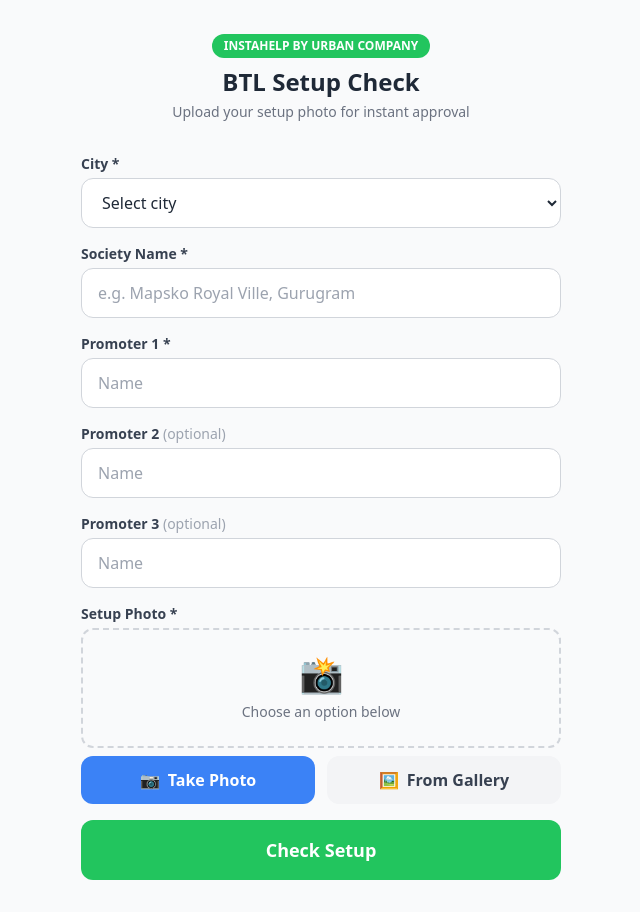
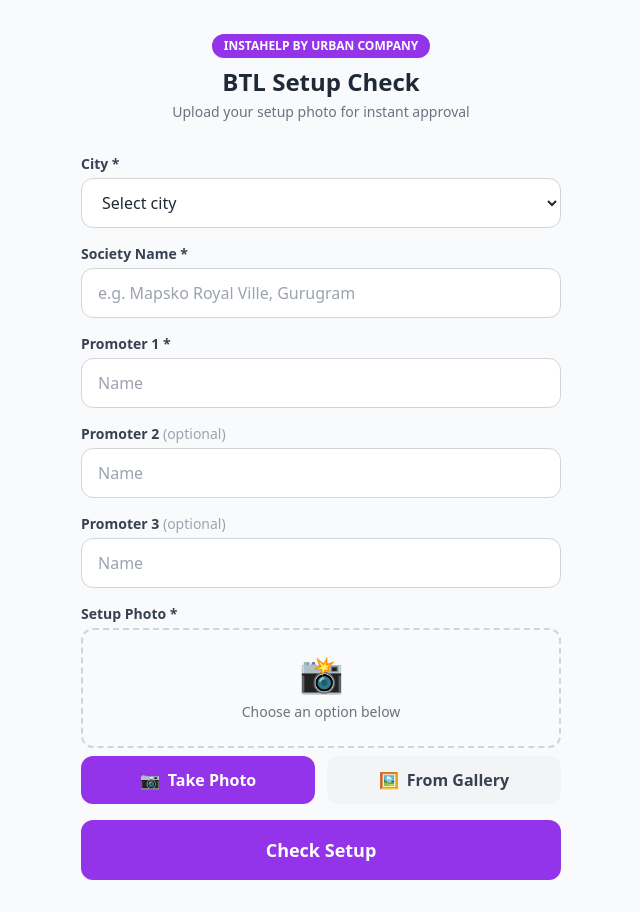
Before and after one commit to anshhgupta-instahelp/btl-setup-form, a Next.js app: page / in a window 1280 px wide. Shown: the whole page, without its empty margins (319-959 px from the left). Built offline with nearby package versions, Linux system fonts and the light colour scheme.

Commit message:
Change form theme from green to purple

```diff
--- a/app/page.js
+++ b/app/page.js
@@ -87,19 +87,19 @@
     <main className="max-w-lg mx-auto px-4 py-8">
       {/* Header */}
       <div className="text-center mb-8">
-        <div className="inline-block bg-green-500 text-white text-xs font-bold px-3 py-1 rounded-full mb-2">INSTAHELP BY URBAN COMPANY</div>
+        <div className="inline-block bg-purple-600 text-white text-xs font-bold px-3 py-1 rounded-full mb-2">INSTAHELP BY URBAN COMPANY</div>
         <h1 className="text-2xl font-bold text-gray-800">BTL Setup Check</h1>
         <p className="text-gray-500 text-sm mt-1">Upload your setup photo for instant approval</p>
       </div>
 
       {result ? (
-        <div className={`rounded-2xl p-6 text-center shadow-lg ${result.approved ? 'bg-green-50 border-2 border-green-400' : 'bg-red-50 border-2 border-red-400'}`}>
+        <div className={`rounded-2xl p-6 text-center shadow-lg ${result.approved ? 'bg-purple-50 border-2 border-purple-400' : 'bg-red-50 border-2 border-red-400'}`}>
           <div className="text-5xl mb-3">{result.approved ? '✅' : '❌'}</div>
-          <h2 className={`text-2xl font-bold mb-2 ${result.approved ? 'text-green-700' : 'text-red-700'}`}>
+          <h2 className={`text-2xl font-bold mb-2 ${result.approved ? 'text-purple-700' : 'text-red-700'}`}>
             {result.approved ? 'Setup Approved!' : 'Not Approved'}
           </h2>
           {result.approved ? (
-            <p className="text-green-700 font-semibold text-lg">Please proceed</p>
+            <p className="text-purple-700 font-semibold text-lg">Please proceed</p>
           ) : (
             <div className="text-left mt-4">
               <p className="text-red-700 font-semibold mb-2">Issues found:</p>
@@ -124,7 +124,7 @@
             <label className="block text-sm font-semibold text-gray-700 mb-1">City *</label>
             <select required value={form.city}
               onChange={e => setForm(f => ({ ...f, city: e.target.value }))}
-              className="w-full border border-gray-300 rounded-xl px-4 py-3 text-gray-800 focus:outline-none focus:ring-2 focus:ring-green-400 bg-white">
+              className="w-full border border-gray-300 rounded-xl px-4 py-3 text-gray-800 focus:outline-none focus:ring-2 focus:ring-purple-400 bg-white">
               <option value="">Select city</option>
               {CITIES.map(c => <option key={c}>{c}</option>)}
             </select>
@@ -135,7 +135,7 @@
             <label className="block text-sm font-semibold text-gray-700 mb-1">Society Name *</label>
             <input type="text" required placeholder="e.g. Mapsko Royal Ville, Gurugram" value={form.society}
               onChange={e => setForm(f => ({ ...f, society: e.target.value }))}
-              className="w-full border border-gray-300 rounded-xl px-4 py-3 text-gray-800 focus:outline-none focus:ring-2 focus:ring-green-400" />
+              className="w-full border border-gray-300 rounded-xl px-4 py-3 text-gray-800 focus:outline-none focus:ring-2 focus:ring-purple-400" />
           </div>
 
           {/* Promoters */}
@@ -143,26 +143,26 @@
             <label className="block text-sm font-semibold text-gray-700 mb-1">Promoter 1 *</label>
             <input type="text" required placeholder="Name" value={form.promoter1}
               onChange={e => setForm(f => ({ ...f, promoter1: e.target.value }))}
-              className="w-full border border-gray-300 rounded-xl px-4 py-3 text-gray-800 focus:outline-none focus:ring-2 focus:ring-green-400" />
+              className="w-full border border-gray-300 rounded-xl px-4 py-3 text-gray-800 focus:outline-none focus:ring-2 focus:ring-purple-400" />
           </div>
           <div>
             <label className="block text-sm font-semibold text-gray-700 mb-1">Promoter 2 <span className="text-gray-400 font-normal">(optional)</span></label>
             <input type="text" placeholder="Name" value={form.promoter2}
               onChange={e => setForm(f => ({ ...f, promoter2: e.target.value }))}
-              className="w-full border border-gray-300 rounded-xl px-4 py-3 text-gray-800 focus:outline-none focus:ring-2 focus:ring-green-400" />
+              className="w-full border border-gray-300 rounded-xl px-4 py-3 text-gray-800 focus:outline-none focus:ring-2 focus:ring-purple-400" />
           </div>
           <div>
             <label className="block text-sm font-semibold text-gray-700 mb-1">Promoter 3 <span className="text-gray-400 font-normal">(optional)</span></label>
             <input type="text" placeholder="Name" value={form.promoter3}
               onChange={e => setForm(f => ({ ...f, promoter3: e.target.value }))}
-              className="w-full border border-gray-300 rounded-xl px-4 py-3 text-gray-800 focus:outline-none focus:ring-2 focus:ring-green-400" />
+              className="w-full border border-gray-300 rounded-xl px-4 py-3 text-gray-800 focus:outline-none focus:ring-2 focus:ring-purple-400" />
           </div>
 
           {/* Photo Upload */}
           <div>
             <label className="block text-sm font-semibold text-gray-700 mb-1">Setup Photo *</label>
             {preview ? (
-              <div className="relative rounded-xl overflow-hidden border-2 border-green-400 mb-2">
+              <div className="relative rounded-xl overflow-hidden border-2 border-purple-400 mb-2">
                 <img src={preview} alt="Preview" className="w-full object-cover max-h-64" />
               </div>
             ) : (
@@ -172,7 +172,7 @@
               </div>
             )}
             <div className="grid grid-cols-2 gap-3">
-              <label className="cursor-pointer flex items-center justify-center gap-2 bg-blue-500 hover:bg-blue-600 text-white font-semibold py-3 rounded-xl transition-colors">
+              <label className="cursor-pointer flex items-center justify-center gap-2 bg-purple-600 hover:bg-purple-700 text-white font-semibold py-3 rounded-xl transition-colors">
                 <input type="file" accept="image/*" capture="environment" onChange={handlePhoto} className="hidden" />
                 <span>📷</span> Take Photo
               </label>
@@ -186,7 +186,7 @@
           {error && <p className="text-red-600 text-sm bg-red-50 p-3 rounded-xl">{error}</p>}
 
           <button type="submit" disabled={loading}
-            className="w-full bg-green-500 hover:bg-green-600 disabled:bg-gray-300 text-white font-bold py-4 rounded-xl text-lg transition-colors">
+            className="w-full bg-purple-600 hover:bg-purple-700 disabled:bg-gray-300 text-white font-bold py-4 rounded-xl text-lg transition-colors">
             {loading ? (
               <span className="flex items-center justify-center gap-2">
                 <svg className="animate-spin h-5 w-5" viewBox="0 0 24 24" fill="none">
```
